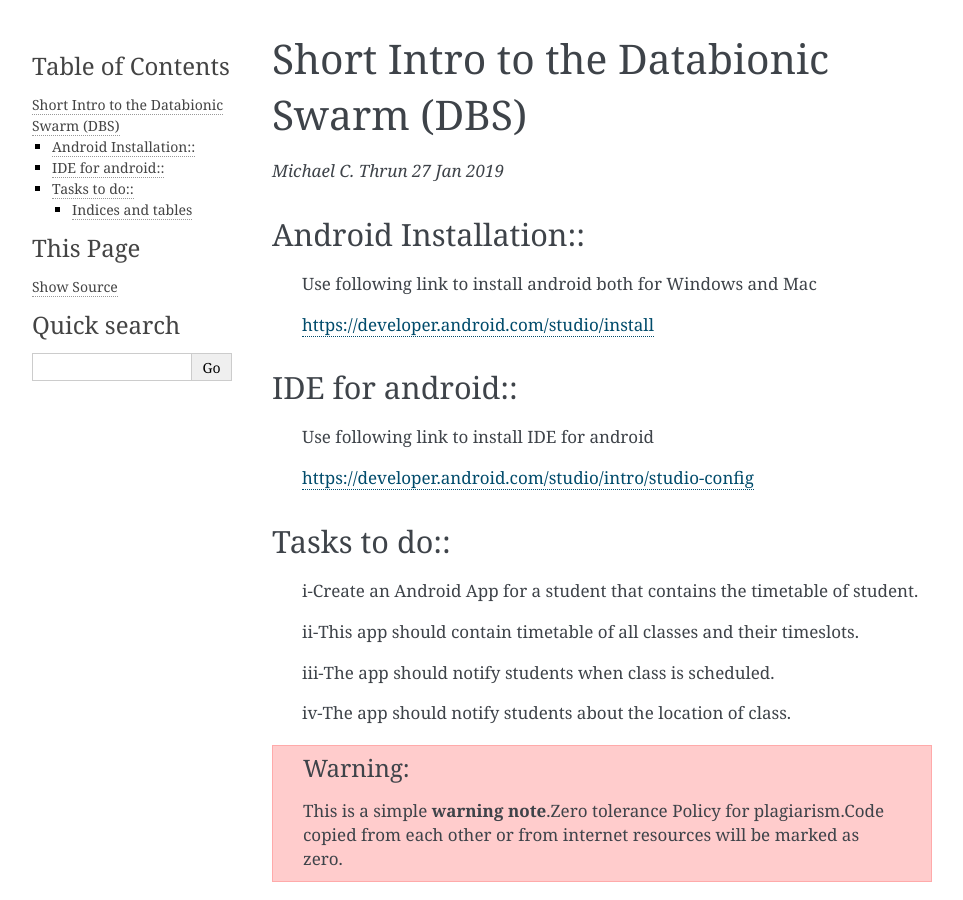
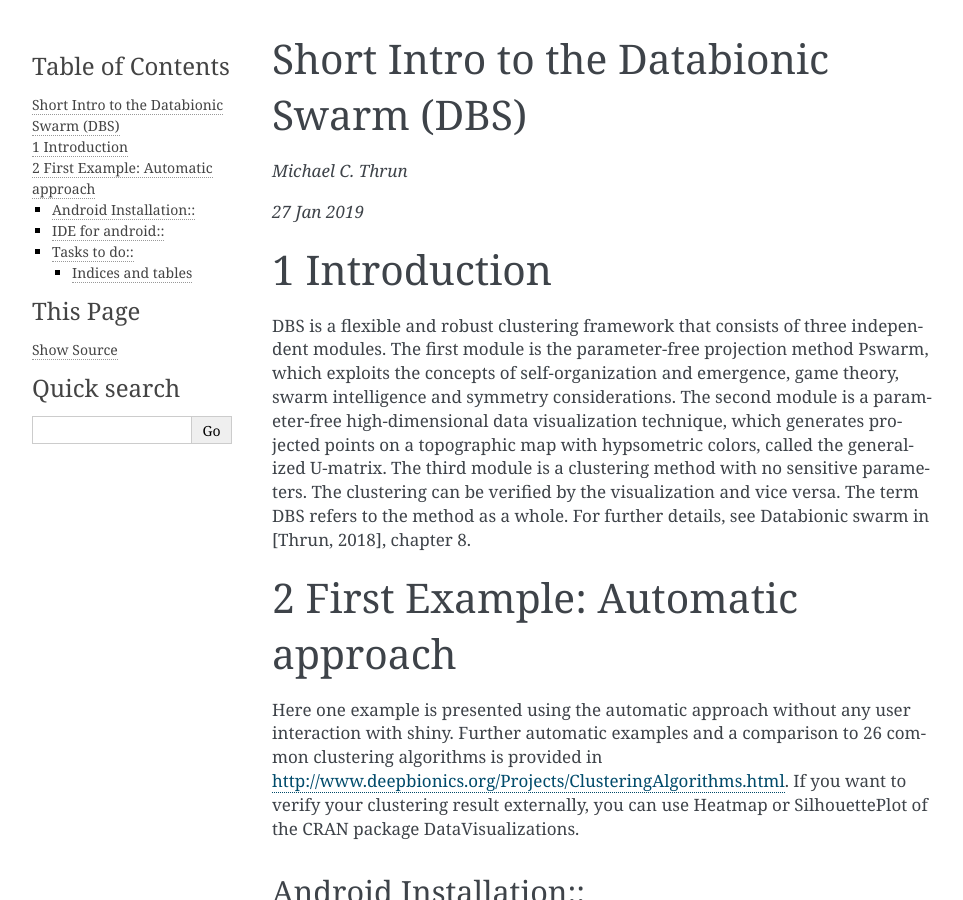
Before and after one commit to AsbahToqeer/DatabionicSwarm, a Sphinx documentation site: the page built from docs/source/index.rst, in a window 1280 px wide and 900 px high. Shown: the whole window, without its empty margins (148-1111 px from the left). Built offline with Sphinx 7.4.7, drawn with Linux system fonts in a browser that asks for light colours.

Commit message:
Update index.rst

```diff
--- a/docs/source/index.rst
+++ b/docs/source/index.rst
@@ -8,9 +8,20 @@ Short Intro to the Databionic Swarm (DBS)
 *****************************************
 
 *Michael C. Thrun*
+
 *27 Jan 2019*
 
+***************
+1 Introduction
+***************
 
+DBS is a flexible and robust clustering framework that consists of three independent modules. The first module is the parameter-free projection method Pswarm, which exploits the concepts of self-organization and emergence, game theory, swarm intelligence and symmetry considerations. The second module is a parameter-free high-dimensional data visualization technique, which generates projected points on a topographic map with hypsometric colors, called the generalized U-matrix. The third module is a clustering method with no sensitive parameters. The clustering can be verified by the visualization and vice versa. The term DBS refers to the method as a whole. For further details, see Databionic swarm in [Thrun, 2018], chapter 8.
+
+***********************************
+2 First Example: Automatic approach
+***********************************
+
+Here one example is presented using the automatic approach without any user interaction with shiny. Further automatic examples and a comparison to 26 common clustering algorithms is provided in http://www.deepbionics.org/Projects/ClusteringAlgorithms.html. If you want to verify your clustering result externally, you can use Heatmap or SilhouettePlot of the CRAN package DataVisualizations.
 
 Android Installation::
 ######################
```
